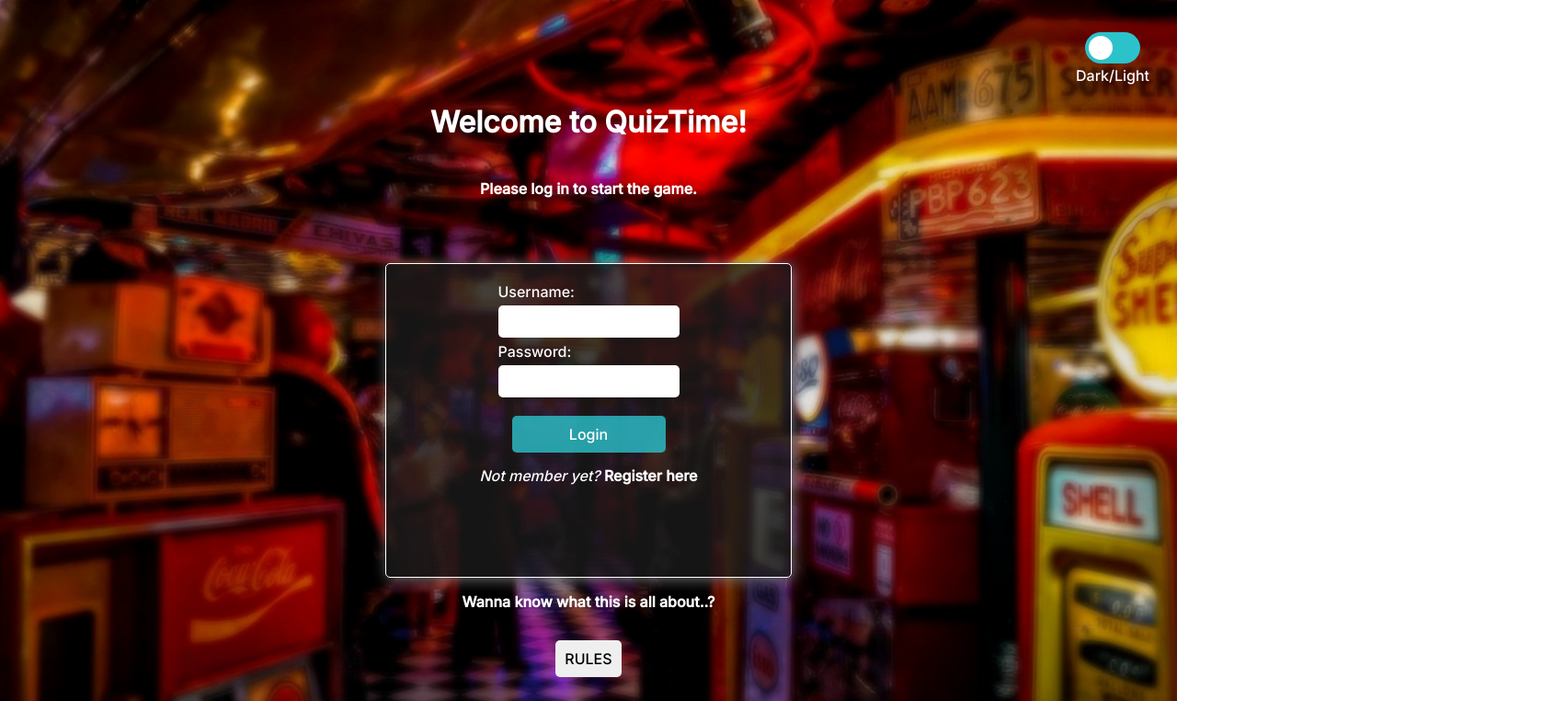
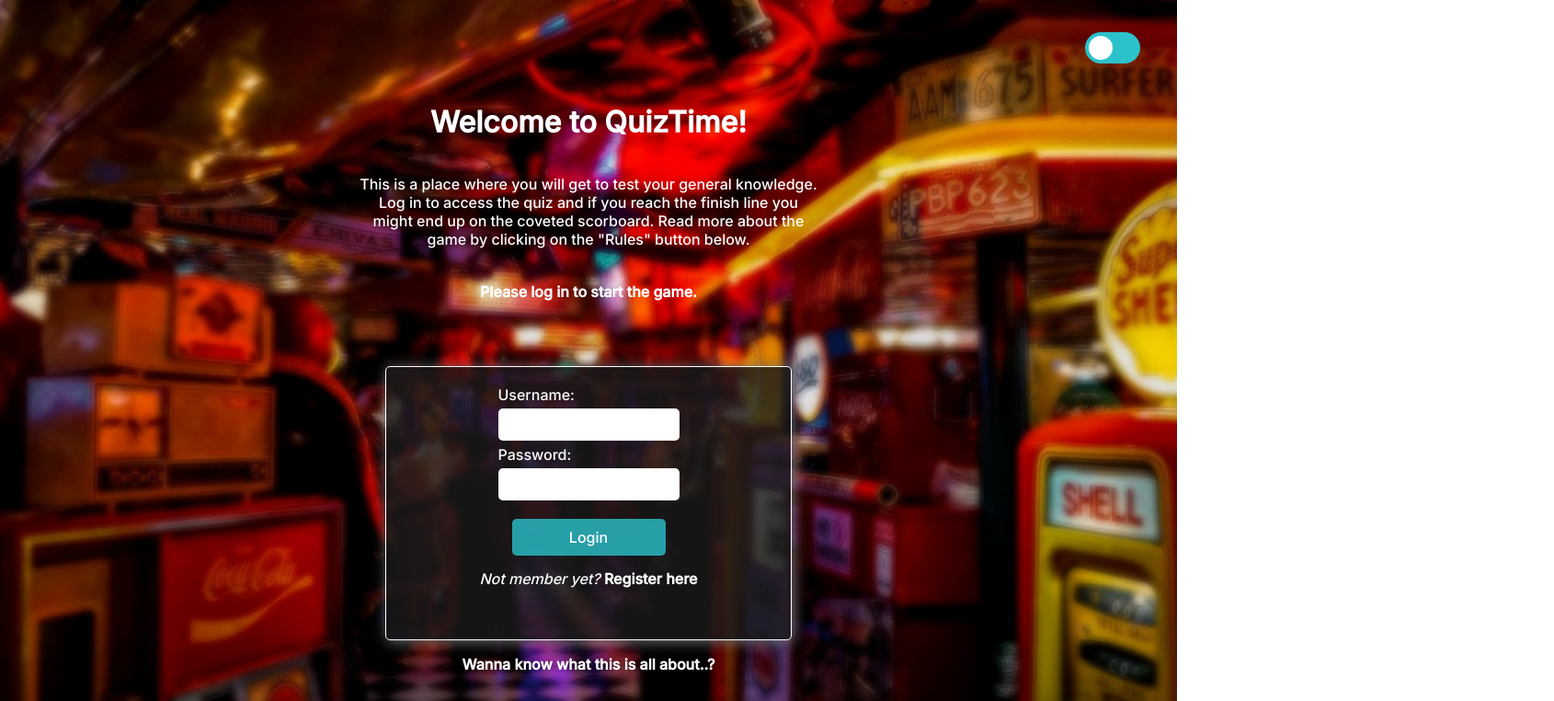
Before and after one commit to annaester/technigo-final-project, a React (Create React App) app in the folder frontend/: page / in a window 1280 px wide. Shown: the top 762 px of the page at 92% size, 1690 px wide, since content can reach past the window. Built offline with nearby package versions, Linux system fonts and the light colour scheme; the HTML template or start-up script is replaced by a standard one.

Commit message:
added shuffle to fetch and info to users

```diff
--- a/frontend/src/components/Game.js
+++ b/frontend/src/components/Game.js
@@ -184,7 +184,9 @@ const Game = (props) => {
                   onClick={() => {
                     chooseLevel("questions?level=1");
                     dispatch(questions.actions.setAmountOfQuestions1());
-                    setShowQues(true);
+                    setTimeout(() => {
+                      setShowQues(true);
+                    }, 500);
                   }}
                 >
                   Easy Questions
@@ -193,7 +195,9 @@ const Game = (props) => {
                   onClick={() => {
                     chooseLevel("questions?level=2");
                     dispatch(questions.actions.setAmountOfQuestions2());
-                    setShowQues(true);
+                    setTimeout(() => {
+                      setShowQues(true);
+                    }, 500);
                   }}
                 >
                   Middle Questions
@@ -202,7 +206,9 @@ const Game = (props) => {
                   onClick={() => {
                     chooseLevel("questions?level=4");
                     dispatch(questions.actions.setAmountOfQuestions4());
-                    setShowQues(true);
+                    setTimeout(() => {
+                      setShowQues(true);
+                    }, 500);
                   }}
                 >
                   Hard Questions
--- a/frontend/src/components/Login.js
+++ b/frontend/src/components/Login.js
@@ -89,6 +89,12 @@ const Login = (props) => {
         </DLToggle>
       </DlBut>
       <h1>Welcome to QuizTime!</h1>
+      <p>
+        This is a place where you will get to test your general knowledge. Log
+        in to access the quiz and if you reach the finish line you might end up
+        on the coveted scorboard. Read more about the game by clicking on the
+        "Rules" button below.
+      </p>
       <h4>Please log in to start the game.</h4>
       <LoginBox>
         <FormBox onSubmit={onFormSubmit}>
--- a/frontend/src/components/Register.js
+++ b/frontend/src/components/Register.js
@@ -91,7 +91,12 @@ const Register = (props) => {
         </DLToggle>
       </DlBut>
       <h1>Welcome!</h1>
+
       <h4>Please register to get access to the game.</h4>
+      <p>
+        You need to have a uniqe unsername and a password with at least 5
+        character.
+      </p>
       <LoginBox>
         <FormBox onSubmit={onFormSubmit}>
           <label htmlFor="username">Username:</label>
--- a/frontend/src/components/Themes.js
+++ b/frontend/src/components/Themes.js
@@ -59,8 +59,10 @@ export const Background = styled.div`
   align-items: center;
   font-family: "Inter", sans-serif;
 
-  h1, h4 {
+  h1, h4, p {
     color: ${(props) => props.theme.titleColor};
+    width: 500px;
+    text-align: center;
     }
 
     @media (max-width: 700px) {
@@ -72,6 +74,10 @@ export const Background = styled.div`
       h4 {
         font-size: 14px;
         margin: 10px;
+      }
+
+      p {
+        width: 250px;
       }
     }
   }
--- a/frontend/src/reducers/questions.js
+++ b/frontend/src/reducers/questions.js
@@ -76,8 +76,18 @@ export const fetchQuestions = (level, accessToken) => {
     fetch(API_URL(level), options)
       .then((res) => res.json())
       .then((json) => {
-        const randomQ = Math.floor(Math.random() * json.length);
-        dispatch(questions.actions.setQuestionList(json[randomQ]));
+        var i = 0;
+        var j = 0;
+        var temp = null;
+
+        for (i = json.length - 1; i > 0; i -= 1) {
+          j = Math.floor(Math.random() * (i + 1));
+          temp = json[i];
+          json[i] = json[j];
+          json[j] = temp;
+        }
+        //const randomQ = Math.floor(Math.random() * json.length);
+        dispatch(questions.actions.setQuestionList(json[j]));
       });
   };
 };
```
